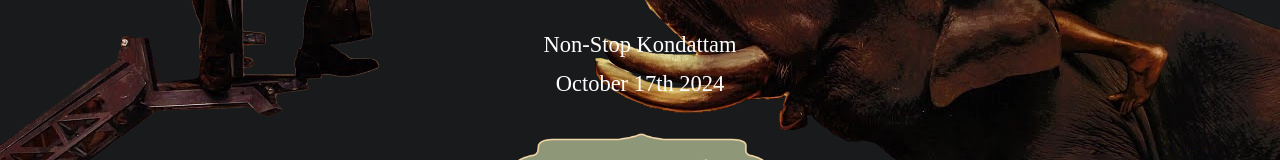
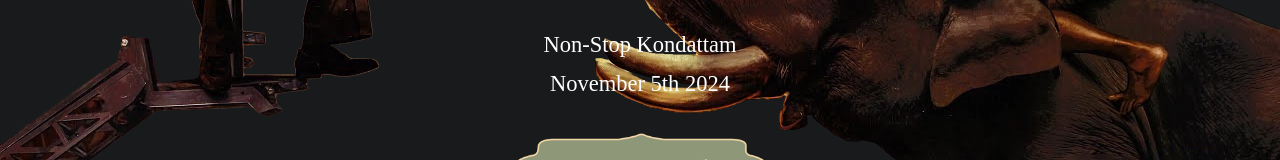
Before and after one commit to rahulvijayanand/festx24, a React (Create React App) app: page / in a window 1280 px wide. Shown: the part 449-609 px from the top of the page. Built offline with nearby package versions, Linux system fonts and the light colour scheme; a web font is replaced by a local one.

Commit message:
dateupdate

```diff
--- a/src/pages/Home.jsx
+++ b/src/pages/Home.jsx
@@ -13,7 +13,7 @@ import { useNavigate } from "react-router-dom";
 const Home = () => {
 
   const calculateTimeLeft = () => {
-    const targetDate = new Date("October 17, 2024 09:00:00").getTime();
+    const targetDate = new Date("November 5, 2024 09:00:00").getTime();
     const now = new Date().getTime();
     const difference = targetDate - now;
 
@@ -135,7 +135,7 @@ const Home = () => {
             Non-Stop Kondattam
           </div>
           <div className="texttitle text-2xl sm:text-3xl mt-4 text-white">
-            October 17th 2024
+            November 5th 2024
           </div>
           <div className="flex justify-center mt-12">
             <button
```
